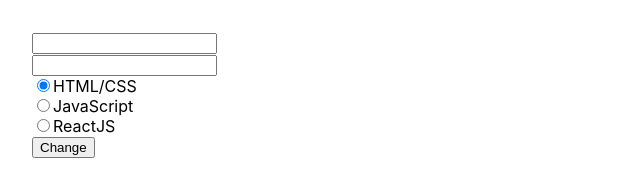
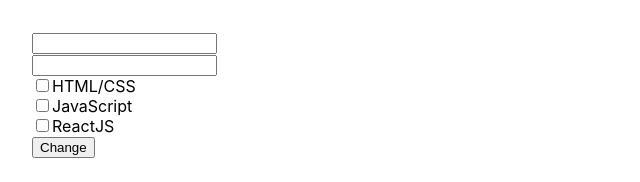
Before and after one commit to minh1304/testReact, a React (Create React App) app: page / in a window 1280 px wide. Shown: the top 182 px of the page, without its empty margins (0-640 px from the left). Built offline with nearby package versions, Linux system fonts and the light colour scheme.

Commit message:
xong: useState checkbox

```diff
--- a/src/App.js
+++ b/src/App.js
@@ -20,7 +20,21 @@
 function App() {
   const [name,setName] = useState('')
   const [email,setEmail] = useState('')
-  const [checked,setChecked] = useState(1)
+  const [checked,setChecked] = useState([])
+  const handelCheck = (id) => {
+    setChecked(prev => {
+      const isChecked = checked.includes(id)
+      if(isChecked) {
+        //uncheck
+        return checked.filter(item => item!==id)
+
+      }else{ //check
+        return [...prev,id]
+      }
+
+    }
+    )
+  }
 
   const handelSubmit = () => {
     //Call API
@@ -46,9 +60,9 @@
       {courses.map(course => (
         <div key={course.id}>
           <input
-            type="radio"
-            checked ={checked === course.id}
-            onChange={() => setChecked(course.id)}>
+            type="checkbox"
+            checked ={checked.includes(course.id)}
+            onChange={() => handelCheck(course.id)}>
           </input>
           {course.name}
         </div>
```
